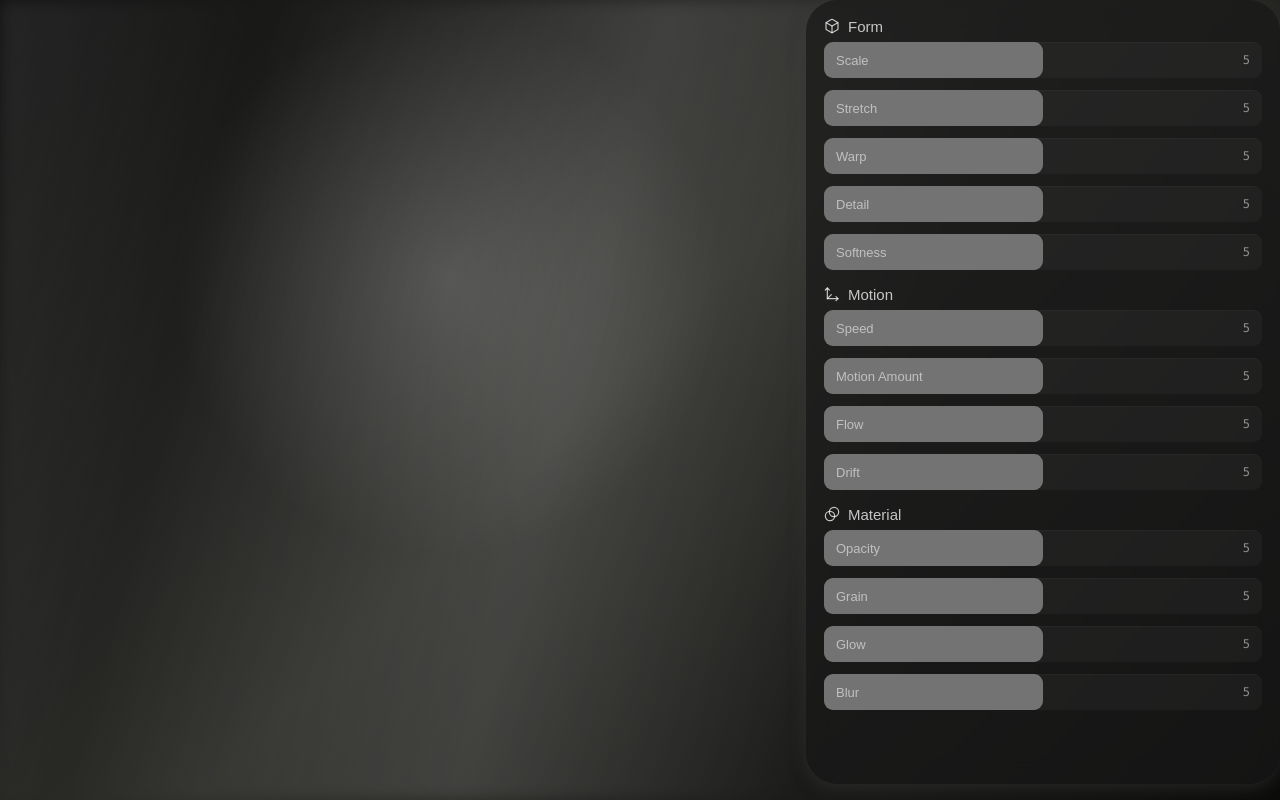
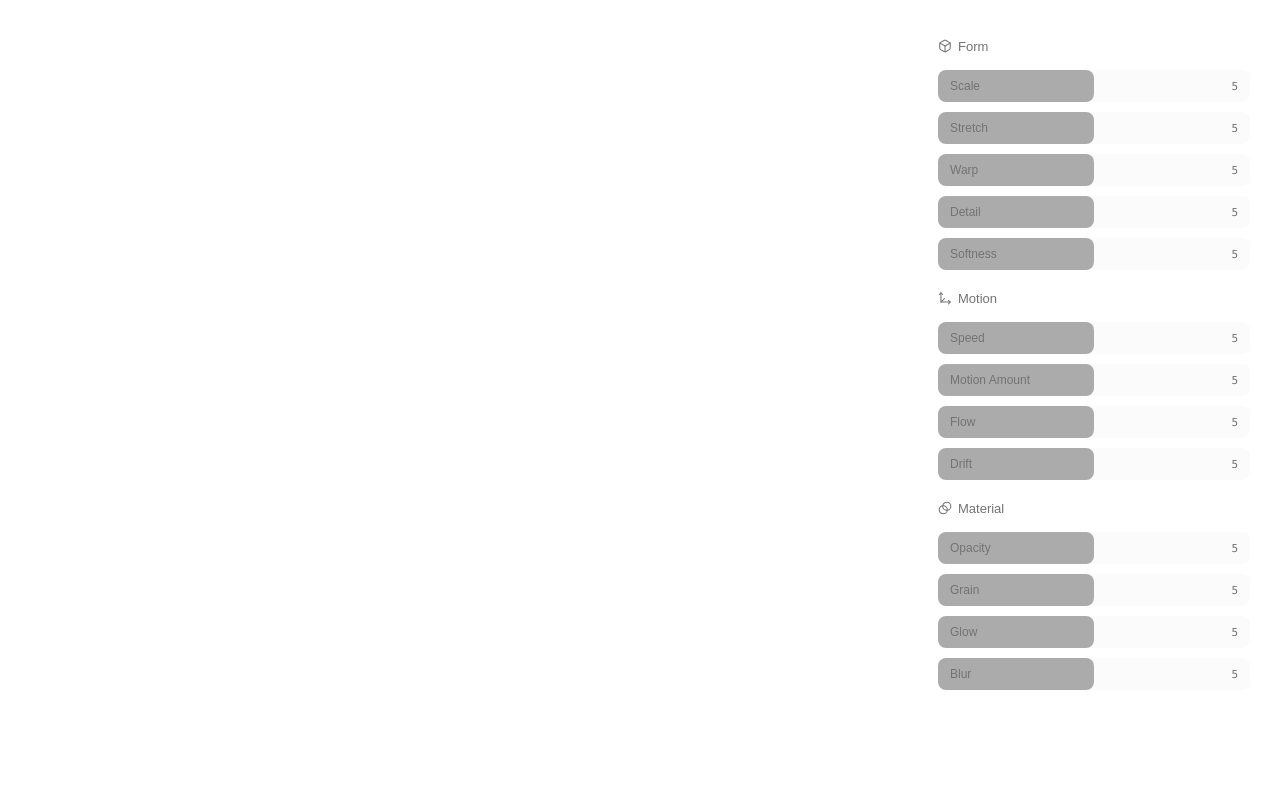
Before and after one commit to simplyyliam/Veil-Studio, a React (Vite) app: page / in a window 1280 px wide. Built offline with nearby package versions, Linux system fonts and the light colour scheme.

Commit message:
feat(editor-panel): Refine editor panel layout and styling

```diff
--- /dev/null
+++ b/src/components/ui/scroll-area.tsx
@@ -0,0 +1,52 @@
+import { ScrollArea as ScrollAreaPrimitive } from "@base-ui/react/scroll-area"
+
+import { cn } from "@/lib/utils"
+
+function ScrollArea({
+  className,
+  children,
+  ...props
+}: ScrollAreaPrimitive.Root.Props) {
+  return (
+    <ScrollAreaPrimitive.Root
+      data-slot="scroll-area"
+      className={cn("relative", className)}
+      {...props}
+    >
+      <ScrollAreaPrimitive.Viewport
+        data-slot="scroll-area-viewport"
+        className="size-full rounded-[inherit] transition-[color,box-shadow] outline-none focus-visible:ring-[3px] focus-visible:ring-ring/50 focus-visible:outline-1"
+      >
+        {children}
+      </ScrollAreaPrimitive.Viewport>
+      <ScrollBar />
+      <ScrollAreaPrimitive.Corner />
+    </ScrollAreaPrimitive.Root>
+  )
+}
+
+function ScrollBar({
+  className,
+  orientation = "vertical",
+  ...props
+}: ScrollAreaPrimitive.Scrollbar.Props) {
+  return (
+    <ScrollAreaPrimitive.Scrollbar
+      data-slot="scroll-area-scrollbar"
+      data-orientation={orientation}
+      orientation={orientation}
+      className={cn(
+        "flex touch-none p-px transition-colors select-none data-horizontal:h-2.5 data-horizontal:flex-col data-horizontal:border-t data-horizontal:border-t-transparent data-vertical:h-full data-vertical:w-2.5 data-vertical:border-l data-vertical:border-l-transparent",
+        className
+      )}
+      {...props}
+    >
+      <ScrollAreaPrimitive.Thumb
+        data-slot="scroll-area-thumb"
+        className="relative flex-1 rounded-full bg-border"
+      />
+    </ScrollAreaPrimitive.Scrollbar>
+  )
+}
+
+export { ScrollArea, ScrollBar }
--- a/src/features/editor-panel/components/EditorPanelSlider.tsx
+++ b/src/features/editor-panel/components/EditorPanelSlider.tsx
@@ -30,26 +30,25 @@ export function EditorPanelSlider({
   return (
     <label
       className={cn(
-        "group relative block h-9 w-full cursor-ew-resize select-none rounded-[9px] bg-white/[0.035]",
-        "shadow-[inset_0_1px_0_rgba(255,255,255,0.03)]",
+        "group relative block h-11 w-full cursor-ew-resize select-none rounded-[10px] bg-muted/40 sm:h-8 sm:rounded-[8px]",
         className,
       )}
     >
       <span
-        className="absolute inset-y-0 left-0 rounded-[9px] bg-[#737373] transition-[width,background-color] duration-150 ease-out group-hover:bg-[#858585]"
+        className="absolute inset-y-0 left-0 rounded-[10px] bg-primary/35 transition-[width,background-color] duration-150 ease-out group-hover:bg-primary/45 sm:rounded-[8px]"
         style={{ width: `${progress}%` }}
       />
       <span className="pointer-events-none absolute inset-0 flex items-center justify-between px-3">
-        <span className="text-[13px] font-medium leading-none text-white/55">
+        <span className="text-[12px] font-medium leading-none text-muted-foreground">
           {label}
         </span>
-        <span className="font-mono text-[12px] leading-none text-white/50 tabular-nums">
+        <span className="font-mono text-[11px] leading-none text-muted-foreground tabular-nums">
           {clampedValue}
         </span>
       </span>
       <input
         aria-label={label}
-        className="absolute inset-0 h-full w-full cursor-ew-resize opacity-0"
+        className="absolute inset-0 h-full w-full cursor-pointer opacity-0"
         max={max}
         min={min}
         onChange={handleChange}
--- a/src/pages/app/preview/page.tsx
+++ b/src/pages/app/preview/page.tsx
@@ -3,8 +3,7 @@ import { AppEditorPanel } from "@/widgets";
 
 export default function Preview() {
   return (
-    <div className="relative min-h-full overflow-hidden bg-[radial-gradient(circle_at_35%_35%,rgba(255,255,255,0.16),transparent_28%),linear-gradient(135deg,#111,#2d2d2a_48%,#0c0c0b)]">
-      <div className="absolute inset-0 bg-[linear-gradient(105deg,rgba(255,255,255,0.1),transparent_18%,rgba(255,255,255,0.16)_45%,transparent_68%)] opacity-80 blur-sm" />
+    <div className="relative min-h-full overflow-hidden">
       <AppEditorPanel />
     </div>
   )
--- a/src/widgets/app-editor-panel/AppEditorPanel.tsx
+++ b/src/widgets/app-editor-panel/AppEditorPanel.tsx
@@ -1,6 +1,7 @@
 import { useState } from "react";
 import { Blend, Box, Move3D } from "lucide-react";
 import { EditorPanelSlider } from "@/features/editor-panel";
+import { ScrollArea } from "@/components/ui/scroll-area";
 
 type EditorControl = {
   label: string;
@@ -66,15 +67,17 @@ export function AppEditorPanel() {
   return (
     <aside
       aria-label="Editor controls"
-      className="absolute right-0 top-0 z-20 flex h-[min(1127.44px,calc(100vh-16px))] w-[min(474px,calc(100vw-32px))] flex-col items-start gap-4 overflow-y-auto rounded-[31.7588px] bg-[#191919]/[0.71] p-[18px] text-white shadow-[0_4px_16px_rgba(59,59,59,0.5)] backdrop-blur-md"
+      className="absolute inset-x-3 top-3 z-20 flex max-h-[calc(100svh-24px)] overflow-hidden rounded-[22px] bg-card/80 text-card-foreground backdrop-blur-md sm:left-auto sm:right-4 sm:top-4 sm:max-h-[calc(100svh-32px)] sm:w-[min(340px,calc(100vw-32px))] sm:rounded-[24px]"
     >
+      <ScrollArea className="h-full w-full">
+        <div className="flex flex-col gap-3 p-3.5">
           {sections.map(({ title, Icon, controls }) => (
-        <section className="w-full space-y-2" key={title}>
-          <div className="flex items-center gap-2 text-white/75">
-            <Icon className="size-4" strokeWidth={1.8} />
-            <h2 className="text-[15px] font-medium leading-none">{title}</h2>
+            <section className="flex w-full flex-col gap-2" key={title}>
+              <div className="flex min-h-8 items-center gap-1.5 text-muted-foreground">
+                <Icon className="size-3.5" strokeWidth={1.8} />
+                <h2 className="text-[13px] font-medium leading-none">{title}</h2>
               </div>
-          <div className="space-y-3">
+              <div className="flex flex-col gap-2.5">
                 {controls.map((control) => (
                   <EditorPanelSlider
                     key={control.label}
@@ -86,6 +89,8 @@ export function AppEditorPanel() {
               </div>
             </section>
           ))}
+        </div>
+      </ScrollArea>
     </aside>
   );
 }
```
Lines whose indentation alone changed are shown as unchanged.
